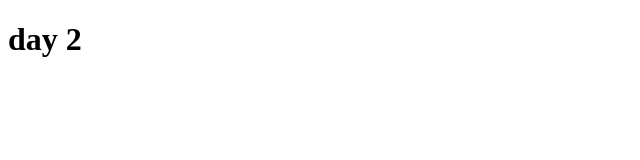
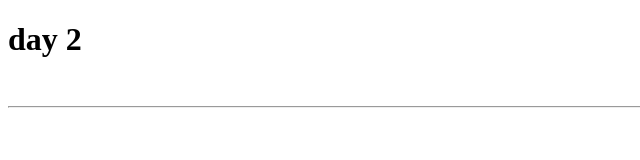
Before and after one commit to Anildeveloper2024/dailytasks, a plain HTML site: page day2.html in a window 1280 px wide. Shown: the whole page, without its empty margins (0-640 px from the left). Drawn offline with Linux system fonts and the light colour scheme.

Commit message:
date2.html

```diff
--- a/day2.html
+++ b/day2.html
@@ -6,6 +6,7 @@
     <title>Document</title>
 </head>
 <body>
-    <h1>day 2</h1>
+    <h1>day 2</h1><br>
+    <hr>
 </body>
 </html>
```
